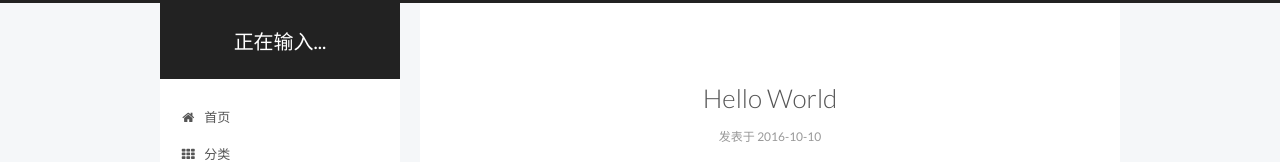
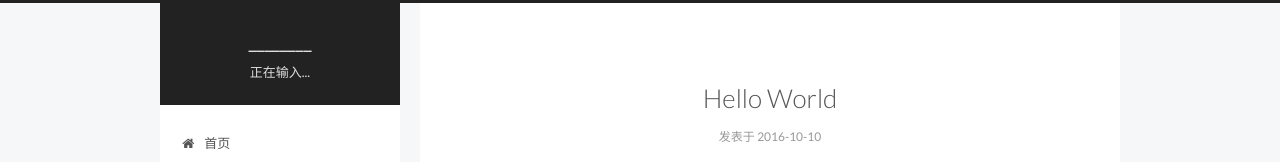
Before and after one commit to BonjourChen/BonjourChen.github.io, a plain HTML site: page index.html in a window 1280 px wide. Shown: the top 162 px of the page. Drawn offline with Linux system fonts and the light colour scheme.

Commit message:
Site updated: 2016-10-10 16:44:31

```diff
--- a/css/main.css
+++ b/css/main.css
@@ -1558,7 +1558,7 @@ pre .javascript .function {
   width: 4px;
   height: 4px;
   border-radius: 50%;
-  background: #2ff56a;
+  background: #fff;
 }
 .links-of-blogroll {
   font-size: 13px;
--- a/index.html
+++ b/index.html
@@ -86,12 +86,12 @@
 
 <meta name="description" content="走在风中今天阳光突然好温柔">
 <meta property="og:type" content="website">
-<meta property="og:title" content="正在输入...">
+<meta property="og:title" content="________">
 <meta property="og:url" content="http://yoursite.com/index.html">
-<meta property="og:site_name" content="正在输入...">
+<meta property="og:site_name" content="________">
 <meta property="og:description" content="走在风中今天阳光突然好温柔">
 <meta name="twitter:card" content="summary">
-<meta name="twitter:title" content="正在输入...">
+<meta name="twitter:title" content="________">
 <meta name="twitter:description" content="走在风中今天阳光突然好温柔">
 
 
@@ -116,7 +116,7 @@
   <link rel="canonical" href="http://yoursite.com/"/>
 
 
-  <title> 正在输入... </title>
+  <title> ________ </title>
 </head>
 
 <body itemscope itemtype="//schema.org/WebPage" lang="zh-Hans">
@@ -149,11 +149,11 @@
   <div class="custom-logo-site-title">
     <a href="/"  class="brand" rel="start">
       <span class="logo-line-before"><i></i></span>
-      <span class="site-title">正在输入...</span>
+      <span class="site-title">________</span>
       <span class="logo-line-after"><i></i></span>
     </a>
   </div>
-  <p class="site-subtitle"></p>
+  <p class="site-subtitle">正在输入...</p>
 </div>
 
 <div class="site-nav-toggle">
```
Also changed, not shown: 2016/10/10/hello-world/index.html (+4 -4 lines), archives/2016/10/index.html (+6 -6 lines), archives/2016/index.html (+6 -6 lines), archives/index.html (+6 -6 lines).
